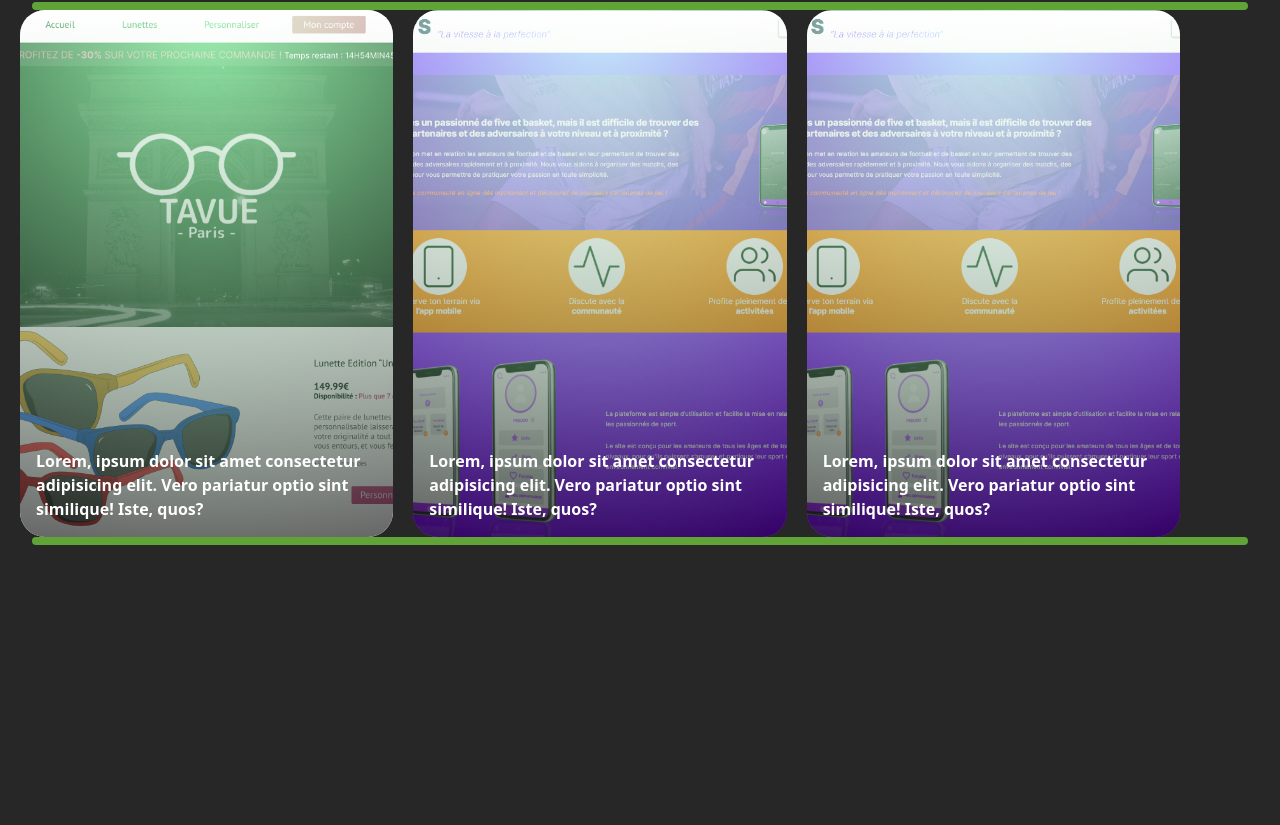
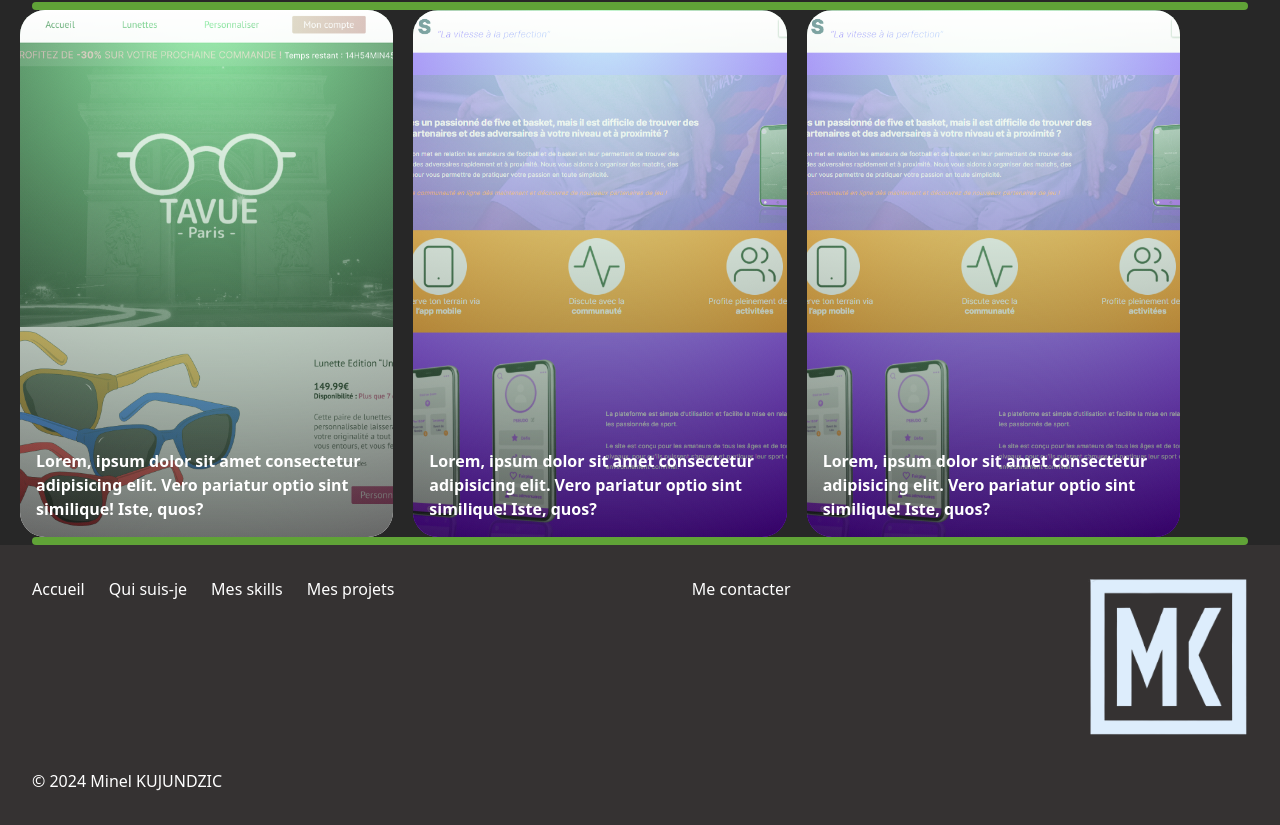
Before and after one commit to Kujundzic-Minel/Portfolio-VueJS, a Vue app: page / in a window 1280 px wide. Shown: the part 991-1816 px from the top of the page. Before the commit the page ends 1536 px from the top, so only its background shows below. Built offline with nearby package versions, Linux system fonts and the light colour scheme.

Commit message:
fix footer

```diff
--- a/src/App.vue
+++ b/src/App.vue
@@ -1,6 +1,7 @@
 <script setup lang="ts">
 	import { RouterLink, RouterView } from 'vue-router'
   import Header from './components/Header.vue';
+  import Footer from './components/Footer.vue';
 
 
 </script>
@@ -9,4 +10,6 @@
   <Header />
 
   <RouterView />
+
+  <Footer />
 </template>
--- /dev/null
+++ b/src/components/Footer.vue
@@ -0,0 +1,23 @@
+<script>
+</script>
+<template>
+    <body>
+        <footer class="bg-[#353232] text-white p-8 w-screen">
+            <div class="flex flex-col md:flex-row justify-between items-center md:items-start">
+                <div class="flex flex-col md:flex-row justify-center md:justify-start mb-4 md:mb-0">
+                    <a href="#accueil" class="hover:text-gray-300 mb-2 md:mb-0 md:mr-6">Accueil</a>
+                    <a href="#about" class="hover:text-gray-300 mb-2 md:mb-0 md:mr-6">Qui suis-je</a>
+                    <a href="#skills" class="hover:text-gray-300 mb-2 md:mb-0 md:mr-6">Mes skills</a>
+                    <a href="#projets" class="hover:text-gray-300 mb-2 md:mb-0">Mes projets</a>
+                </div>
+                <div class="mb-4 md:mb-0">
+                    <a href="mailto:your-email@example.com" class="hover:text-gray-300">Me contacter</a>
+                </div>
+                <div>
+                    <img src="/image/MK-LOGO.svg" alt="Minel's Logo" class="w-24 md:w-32 lg:w-40 mx-auto md:mx-0 md:ml-auto">
+                </div>
+            </div>
+            <p class="text-center md:text-left mt-4 md:mt-8">&copy; 2024 Minel KUJUNDZIC</p>
+        </footer>
+    </body>
+</template>
--- a/src/components/cards.vue
+++ b/src/components/cards.vue
@@ -92,7 +92,6 @@ export default {
 
 <style>
 body {
-  min-height: 100vh;
   display: flex;
   justify-content: center;
   align-items: center;
--- a/src/pages/index.vue
+++ b/src/pages/index.vue
@@ -1,3 +1,4 @@
+<!-- eslint-disable vue/multi-word-component-names -->
 <script setup lang="ts">
 import Hero from '@/components/Hero.vue';
 import mySkills from '@/components/mySkills.vue';
```
